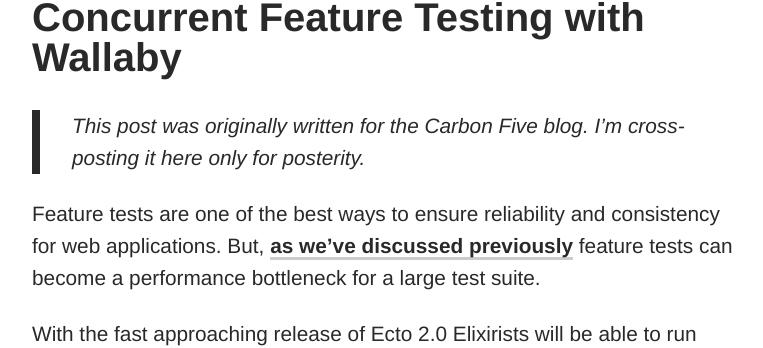
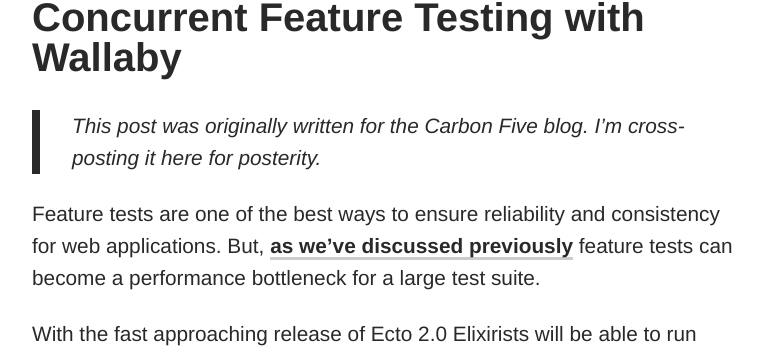
Before and after one commit to wojtekmach/keathley.github.io, a Jekyll site: the page built from _posts/2016/2016-04-07-concurrent-feature-testing-with-wallaby.markdown, in a window 1280 px wide and 900 px high. Shown: the part 143-491 px from the top of the window, without its empty margins (256-1019 px from the left). Built offline with Jekyll 4.4.1, drawn with Linux system fonts in a browser that asks for light colours; comment, search, counter and statistics services are not loaded.

Commit message:
Fix quote mark and block quote

```diff
--- a/_posts/2016/2016-04-07-concurrent-feature-testing-with-wallaby.markdown
+++ b/_posts/2016/2016-04-07-concurrent-feature-testing-with-wallaby.markdown
@@ -4,8 +4,7 @@
 date: 2016-04-07 22:05
 ---
 
-> This post was originally written for the Carbon Five blog. I'm cross-posting
-> it here only for posterity.
+> This post was originally written for the Carbon Five blog. I'm cross-posting it here  for posterity.
 
 Feature tests are one of the best ways to ensure reliability and consistency for web applications. But, [as we’ve discussed previously](http://blog.carbonfive.com/2016/03/01/concurrent-acceptance-testing-in-elixir/) feature tests can become a performance bottleneck for a large test suite.
 
```
Also changed, not shown: _drafts/2017-11-13-what-happens-when-epmd-crashes.md (added, +6 -0 lines).
